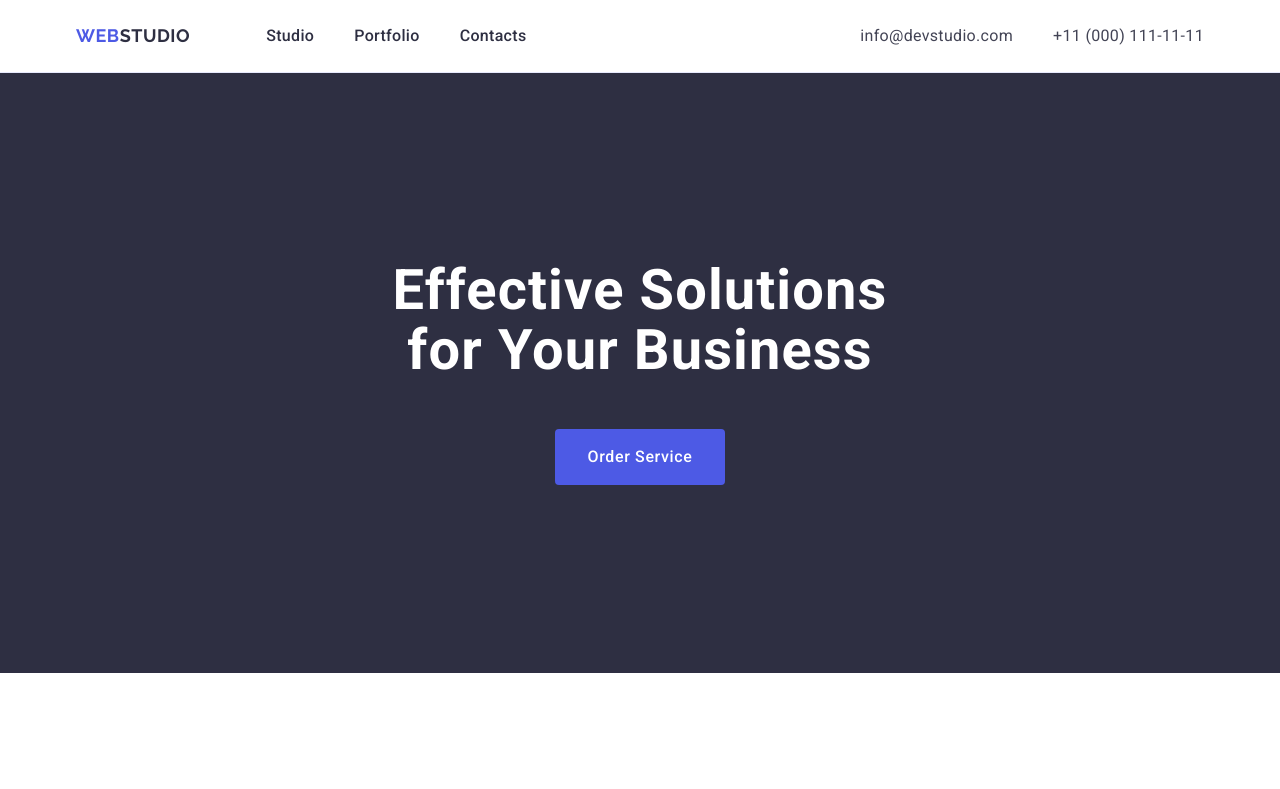
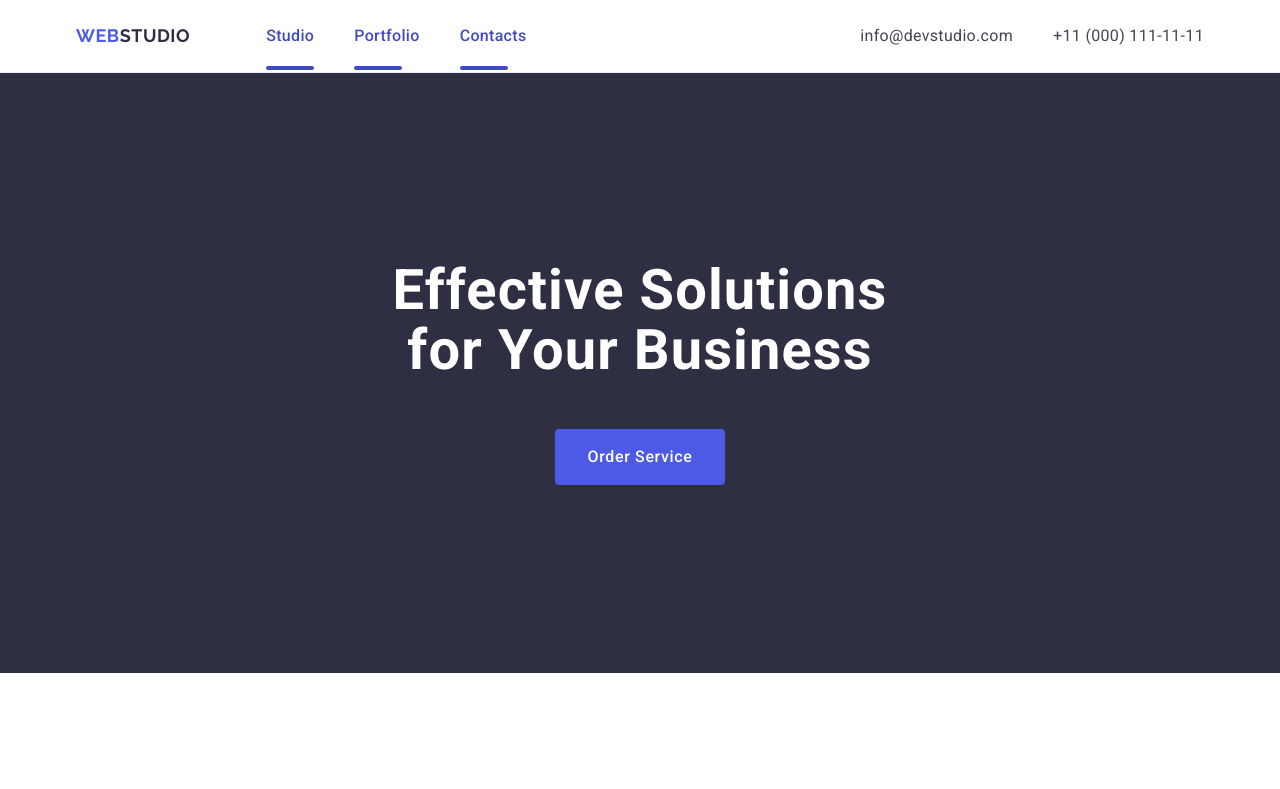
Before and after one commit to AnastasiiaV0304/goit-markup-hw-04, a plain HTML site: page index.html in a window 1280 px wide. Shown: the top 789 px of the page. Drawn offline with nearby package versions, Linux system fonts and the light colour scheme.

```diff
--- a/css/styles.css
+++ b/css/styles.css
@@ -44,6 +44,8 @@ img {
 
 .header {
   border-bottom: 1px solid #e7e9fc;
+  box-shadow: 0px 2px 1px rgba(46, 47, 66, 0.08),
+    0px 1px 1px rgba(46, 47, 66, 0.16), 0px 1px 6px rgba(46, 47, 66, 0.08);
 }
 
 .header-container {
@@ -86,7 +88,15 @@ img {
   color: var(--OCEAN, #404bbf);
 }
 
+.current {
+  position: relative;
+  color: #404bbf;
+}
+
 .current::after {
+  position: absolute;
+  left: 0;
+  bottom: -1px;
   content: "";
   width: 48px;
   height: 4px;
@@ -354,6 +364,7 @@ img {
 
 .portfolio-item {
   width: calc((100% - 48px) / 3);
+  transition: box-shadow 250ms cubic-bezier(0.4, 0, 0.2, 1);
 }
 
 .portfolio-item:hover .portfolio-cover-block {
@@ -415,6 +426,10 @@ img {
   font-size: 16px;
   line-height: 1.5;
   letter-spacing: 0.32px;
+}
+
+.portfolio-cover-text:hover {
+  transform: translateY(0%);
 }
 
 /* Footer */
```
